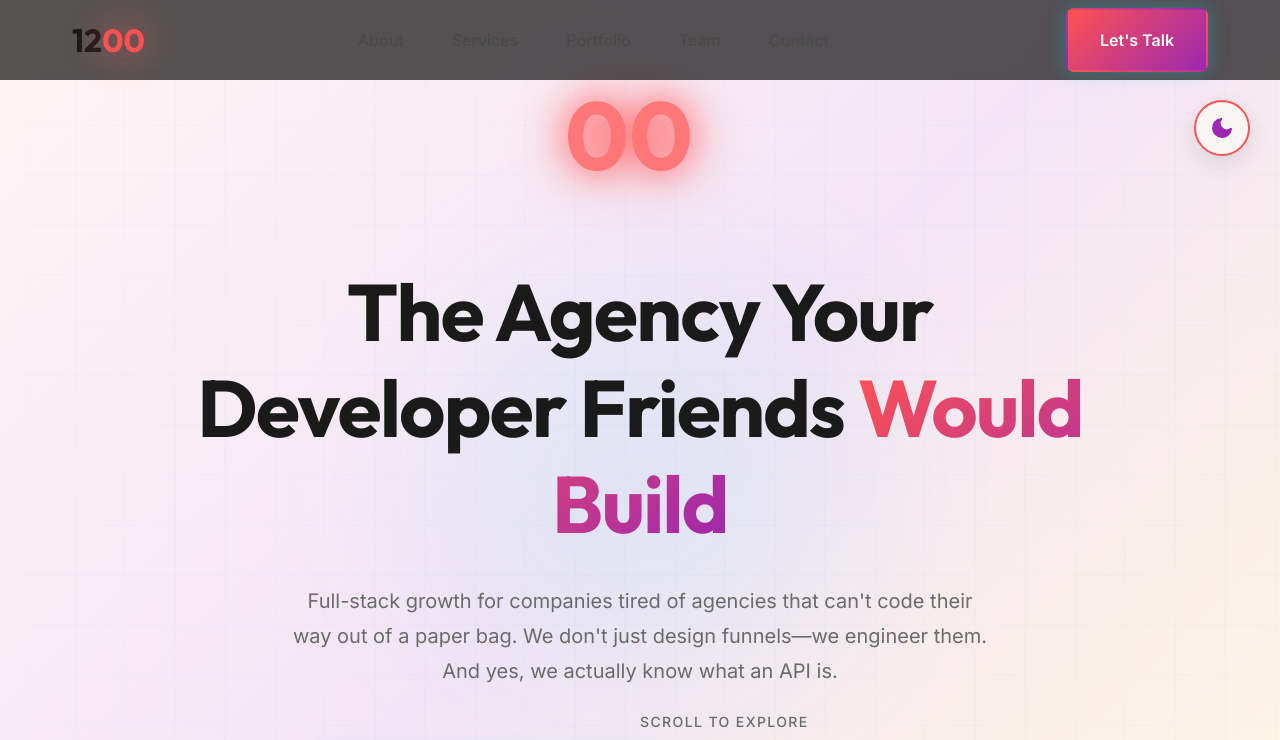
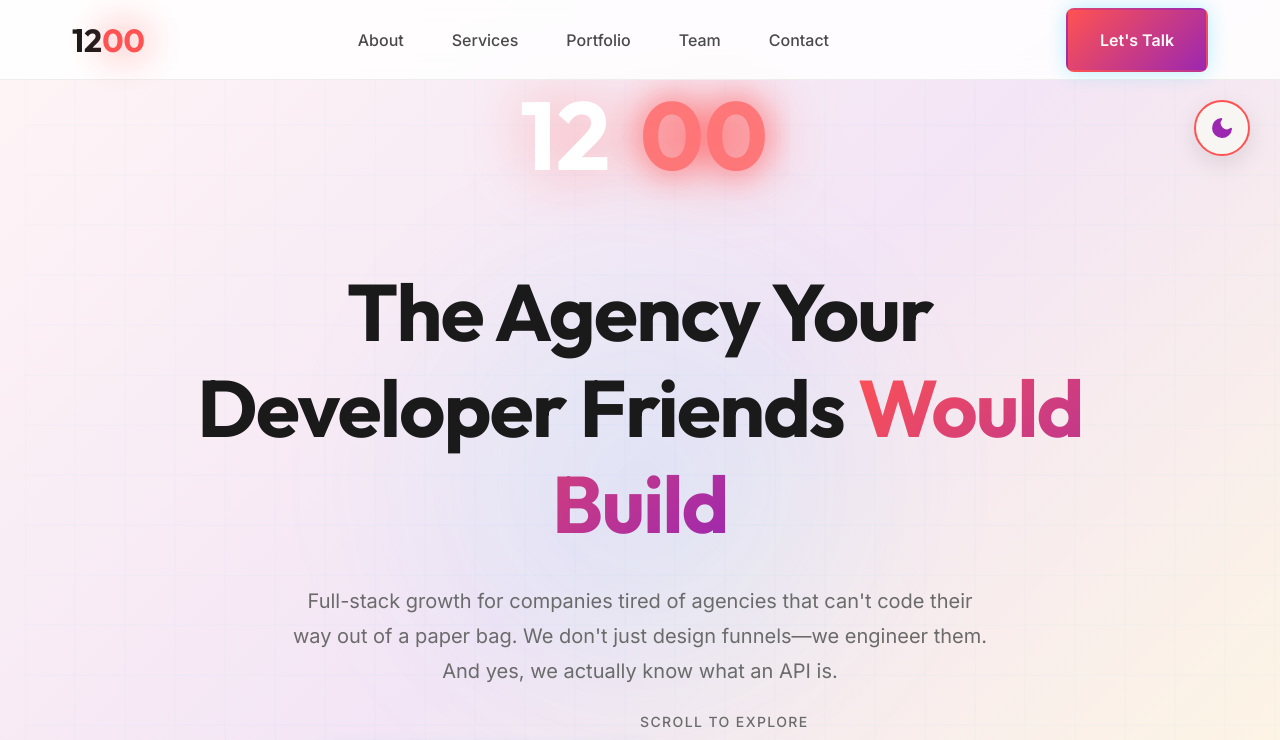
Before and after one commit to 1200Agency/12hundred_official_website, a plain HTML site: page index.html in a window 1280 px wide. Both pictures are taken after a click on the button "Switch to light mode". Shown: the top 740 px of the page. Drawn offline with Linux system fonts and the light colour scheme.

Commit message:
nav bar fix

```diff
--- a/css/components.css
+++ b/css/components.css
@@ -213,6 +213,18 @@
     z-index: var(--z-index-fixed);
 }
 
+/* Light mode nav styling */
+[data-theme="light"] .nav {
+    background: rgba(255, 255, 255, 0.85);
+    border-bottom: 1px solid rgba(224, 221, 216, 0.5);
+}
+
+[data-theme="light"] .nav.scrolled {
+    background: rgba(255, 255, 255, 0.95);
+    border-bottom-color: #E0DDD8;
+    box-shadow: 0 4px 20px rgba(0, 0, 0, 0.08);
+}
+
 .nav.scrolled {
     background: rgba(15, 15, 15, 0.95);
     border-bottom-color: var(--color-charcoal-light);
--- a/index.html
+++ b/index.html
@@ -94,8 +94,12 @@
                 <!-- Animated Logo -->
                 <div class="hero-logo">
                     <svg viewBox="0 0 200 80" xmlns="http://www.w3.org/2000/svg" class="logo-svg">
-                        <!-- Two glowing zeros -->
-                        <text x="50" y="60" class="logo-00-glow" font-family="Outfit, sans-serif" font-size="64"
+                        <!-- "12" in white -->
+                        <text x="20" y="60" class="logo-12" font-family="Outfit, sans-serif" font-size="64"
+                            font-weight="700" fill="#ffffff">12</text>
+
+                        <!-- Glowing "00" in coral -->
+                        <text x="100" y="60" class="logo-00-glow" font-family="Outfit, sans-serif" font-size="64"
                             font-weight="700" fill="#FF6B6B">00</text>
                     </svg>
                 </div>
```
